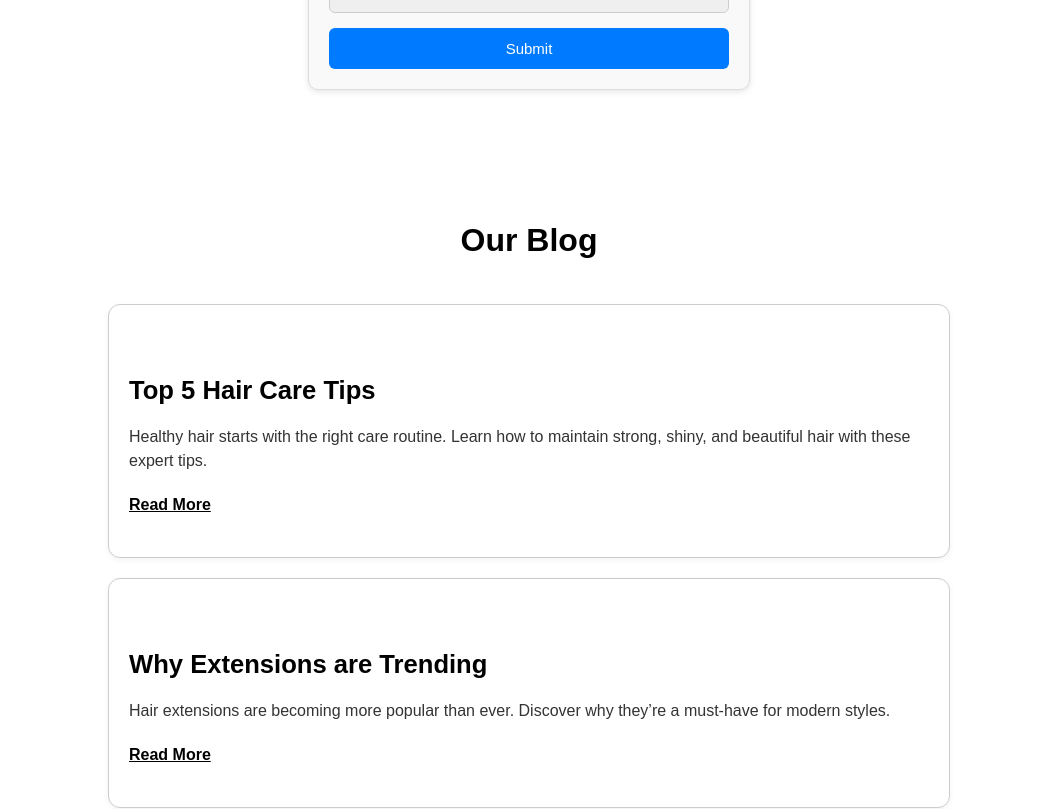
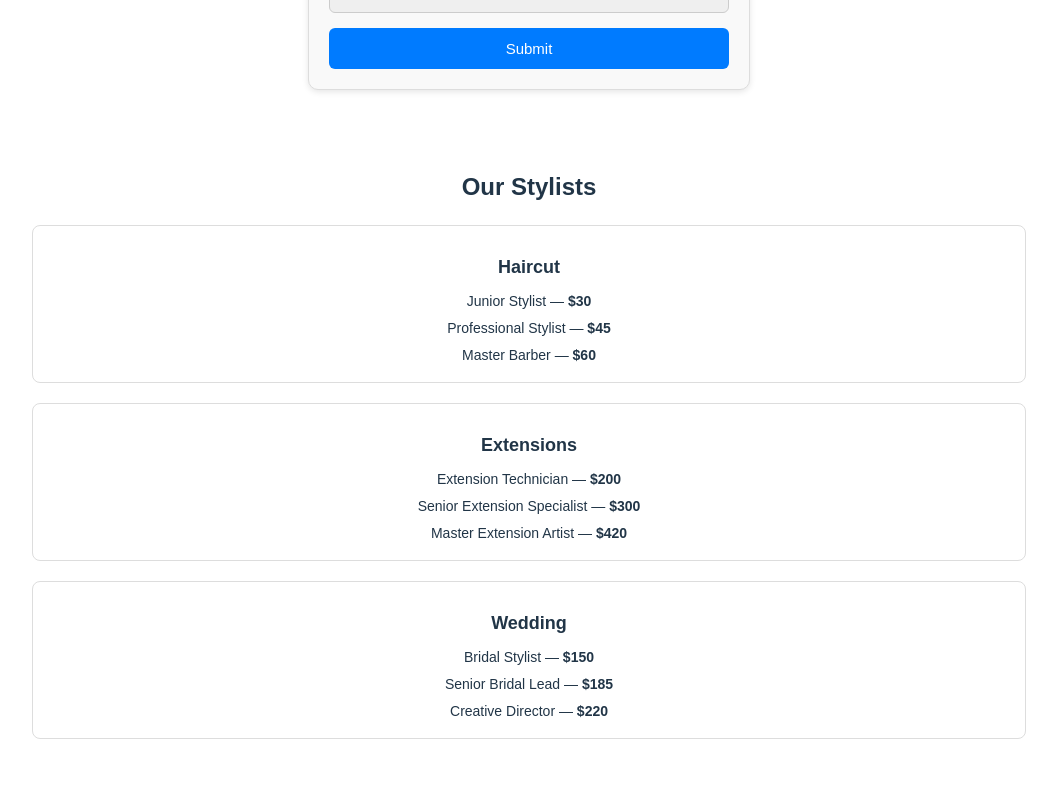
Before and after one commit to abhishekgill556/Project-full-stack, a React (Vite) app in the folder vite-project/: page / in a window 1280 px wide. Shown: the part 2400-3209 px from the top of the page, without its empty margins (111-1168 px from the left). Built offline with nearby package versions, Linux system fonts and the light colour scheme.

Commit message:
adding stylist component

```diff
--- a/vite-project/src/App.tsx
+++ b/vite-project/src/App.tsx
@@ -2,6 +2,7 @@ import './App.css'
 import Header from './Components/Header/Header'
 import Services from './Components/Services/Services'
 import Book from './Components/book/book'
+import Stylist from './Components/stylist/stylist'
 import Blog from './Components/blog/Blog'
 import Footer from './Components/Footer/footer'
 
@@ -14,6 +15,7 @@ function App() {
         <Header/>
         <Services/>
         <Book/>
+        <Stylist/>
         <Blog/>
         <Footer/>
       </div>
--- /dev/null
+++ b/vite-project/src/Components/stylist/stylist.css
@@ -0,0 +1,42 @@
+.stylist {
+  padding: 20px;
+  font-family: Arial, sans-serif;
+}
+
+.stylist-title {
+  font-size: 24px;
+  margin-bottom: 20px;
+  font-weight: bold;
+}
+
+.stylist-block {
+  margin-bottom: 20px;
+  padding: 10px;
+  border: 1px solid #ddd;
+  border-radius: 8px;
+}
+
+.stylist-block h3 {
+  font-size: 18px;
+  margin-bottom: 10px;
+  text-transform: capitalize; /* so "haircut" → "Haircut" */
+}
+
+.stylist-block ul {
+  list-style: none;
+  padding: 0;
+  margin: 0;
+}
+
+.stylist-block li {
+  margin-bottom: 6px;
+  font-size: 14px;
+}
+
+.level {
+  font-weight: 500;
+}
+
+.price {
+  font-weight: bold;
+}
--- /dev/null
+++ b/vite-project/src/Components/stylist/stylist.tsx
@@ -0,0 +1,24 @@
+import "./stylist.css";
+import stylistData from "../../data/stylist.json";
+
+export default function Stylist() {
+  return (
+    <div className="stylist">
+      <h2 className="stylist-title">Our Stylists</h2>
+
+      {Object.entries(stylistData).map(([serviceName, levels]) => (
+        <div key={serviceName} className="stylist-block">
+          <h3>{serviceName}</h3>
+          <ul>
+            {Object.entries(levels as Record<string, number>).map(([level, price]) => (
+              <li key={level}>
+                <span className="level">{level}</span> —{" "}
+                <span className="price">${price}</span>
+              </li>
+            ))}
+          </ul>
+        </div>
+      ))}
+    </div>
+  );
+}
--- /dev/null
+++ b/vite-project/src/data/stylist.json
@@ -0,0 +1,17 @@
+{
+  "haircut": {
+    "Junior Stylist": 30,
+    "Professional Stylist": 45,
+    "Master Barber": 60
+  },
+  "extensions": {
+    "Extension Technician": 200,
+    "Senior Extension Specialist": 300,
+    "Master Extension Artist": 420
+  },
+  "wedding": {
+    "Bridal Stylist": 150,
+    "Senior Bridal Lead": 185,
+    "Creative Director": 220
+  }
+}
```
